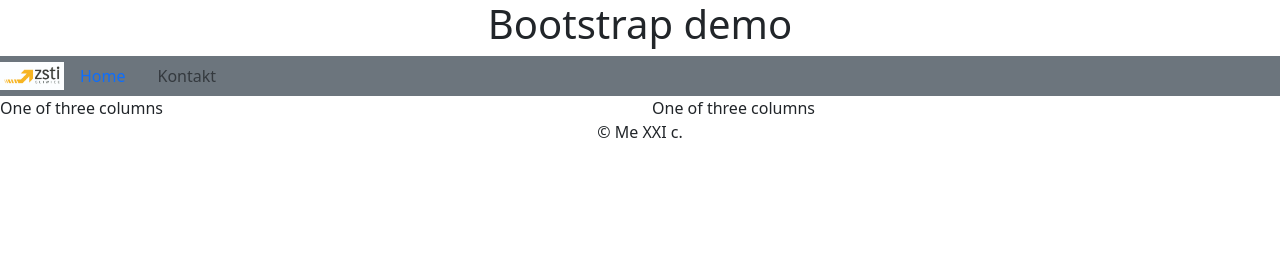
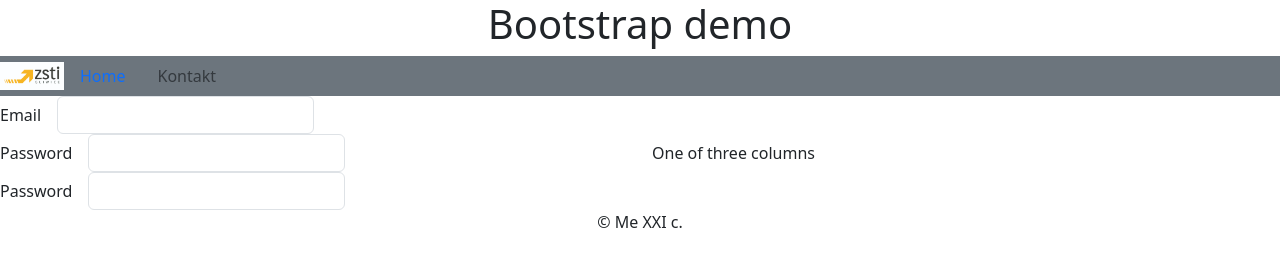
Before and after one commit to MarekS1i/rep, a plain HTML site: page index.html in a window 1280 px wide. Drawn offline with nearby package versions, Linux system fonts and the light colour scheme.

Commit message:
added 3 forms

```diff
--- a/index.html
+++ b/index.html
@@ -16,7 +16,30 @@
     </header>
     <div class="row align-items-center">
         <div class="col 9">
-          One of three columns
+            <div class="row g-3 align-items-center">
+                <div class="col-auto">
+                  <label class="col-form-label">Email</label>
+                </div>
+                <div class="col-auto">
+                  <input type="email" class="form-control" aria-describedby="Email">
+                </div>
+            </div>
+            <div class="row g-3 align-items-center">
+                <div class="col-auto">
+                  <label class="col-form-label">Password</label>
+                </div>
+                <div class="col-auto">
+                  <input type="password" class="form-control" aria-describedby="passwordHelpInline">
+                </div>
+            </div>
+            <div class="row g-3 align-items-center">
+                <div class="col-auto">
+                  <label class="col-form-label">Password</label>
+                </div>
+                <div class="col-auto">
+                  <input type="password" class="form-control" aria-describedby="passwordHelpInline">
+                </div>
+            </div>
         </div>
         <div class="col 3">
           One of three columns
```
